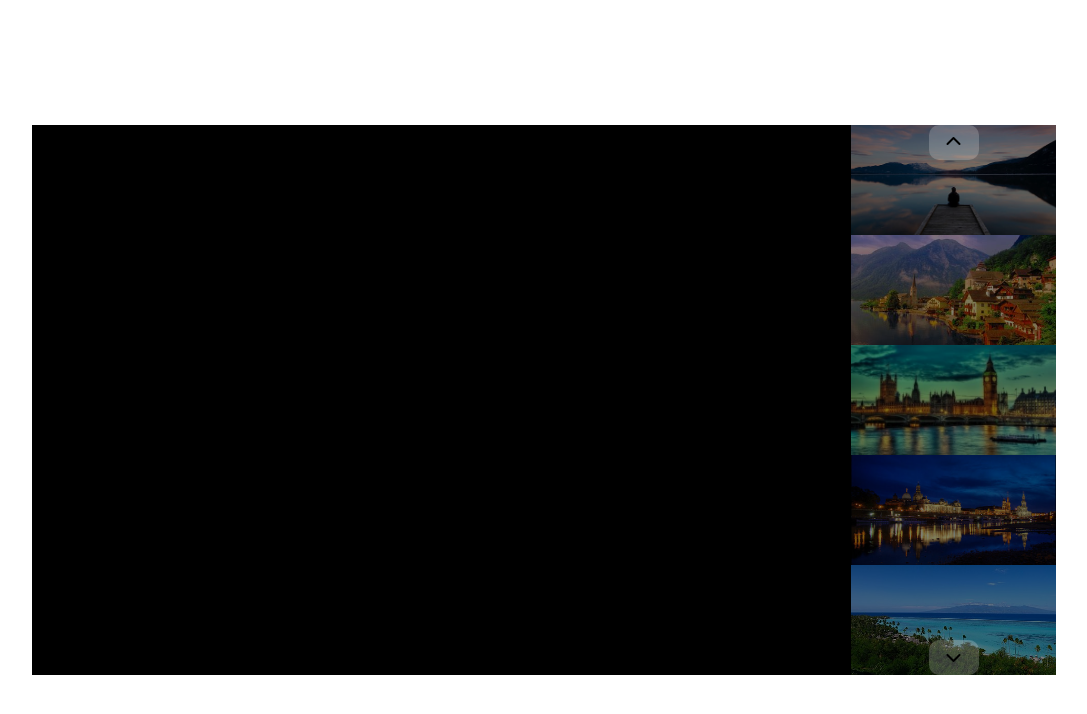
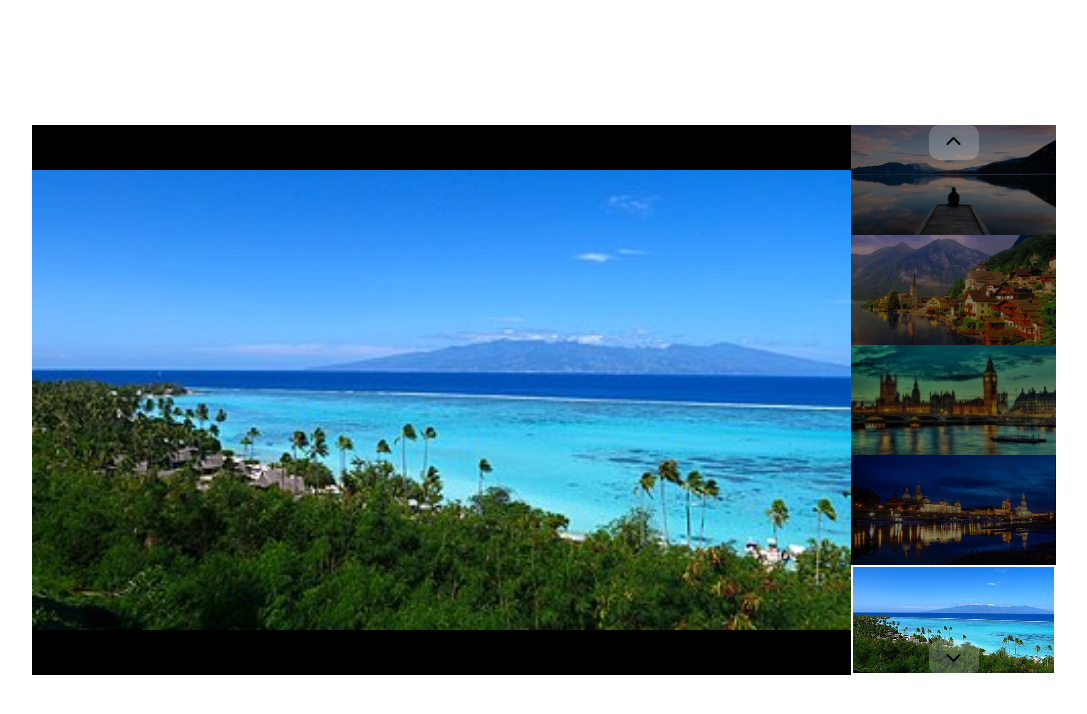
Before and after one commit to PietroSavini/js-array-carousel, a plain HTML site: page index.html in a window 1280 px wide. Both pictures are taken after a click on the element 1049 px from the left and 142 px from the top of the page. Shown: the whole page, without its empty margins (96-1183 px from the left). Drawn offline with Linux system fonts and the light colour scheme.

Commit message:
END OF PROJECT

```diff
--- a/js/script.js
+++ b/js/script.js
@@ -54,10 +54,10 @@ prevBtn.addEventListener("click", function() {
     sliderElement[active].classList.remove("active");
     thumbnailElement[active].classList.remove("active");
 
-    if (active < images.length +1 && active >= 0) {
+    if (active > 0) {
         active-- ;
-    } else{
-        active = images.length;
+    }else{
+        active = images.length -1;
     }
     sliderElement[active].classList.add("active")
     thumbnailElement[active].classList.add("active")
```
Also changed, not shown: index.html (+1 -3 lines).
